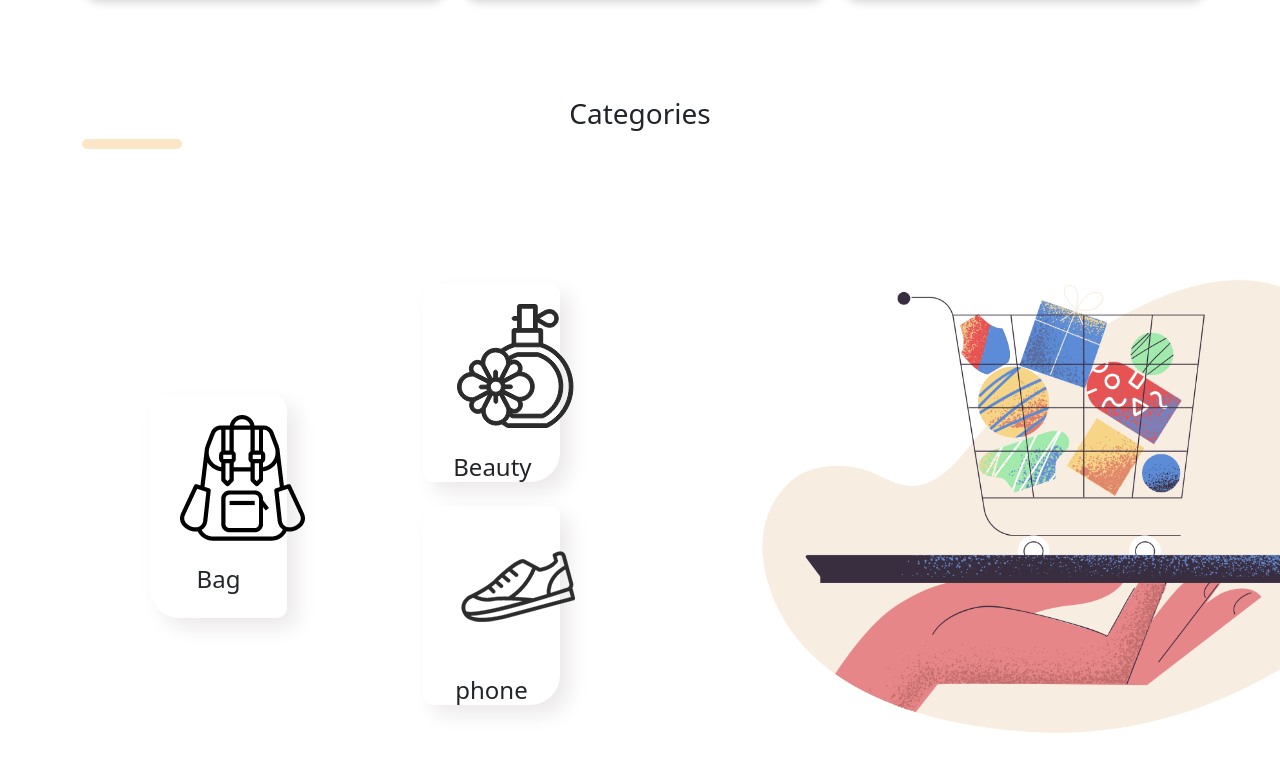
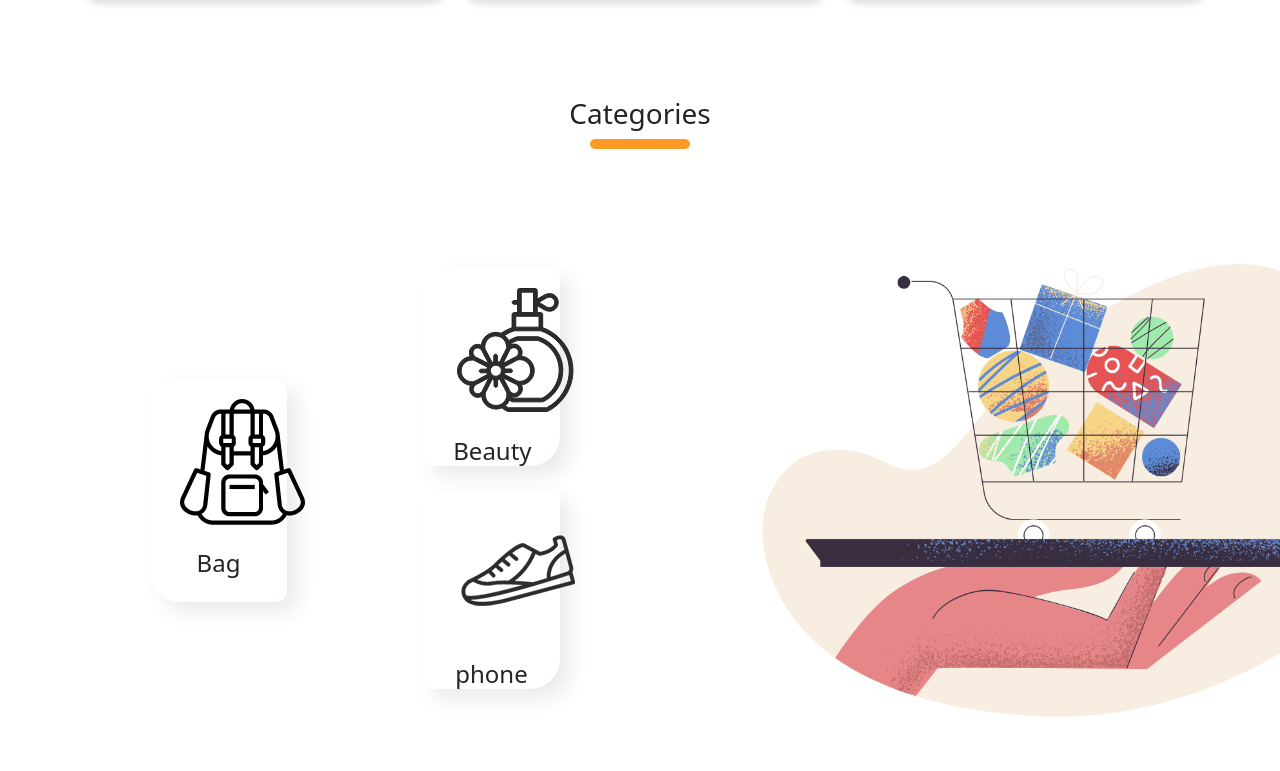
Before and after one commit to sakib789/hot-gadgets, a plain HTML site: page index.html in a window 1280 px wide. Shown: the part 2156-2927 px from the top of the page. Drawn offline with nearby package versions, Linux system fonts and the light colour scheme.

Commit message:
FInal Work

```diff
--- a/index.html
+++ b/index.html
@@ -214,9 +214,14 @@
 
 <div class="container category">
   <h3 class="d-flex justify-content-center align-items-center">
-    Categories
-  </h3>
-  <hr />
+      Categories
+    </h3>
+  <div class="d-flex justify-content-center align-items-center">
+
+    <div class="pointer ">
+    </div>
+  </div>
+
   <div class="row py-5">
     <div
       class="col-md-6 d-flex justify-content-around align-items-center cat-shadow"
--- a/style.css
+++ b/style.css
@@ -87,7 +87,7 @@ p {
 
 
 
-  hr {
+  .pointer{
     margin-top: 0;
     border-top: 0;
     width: 100px;
```
